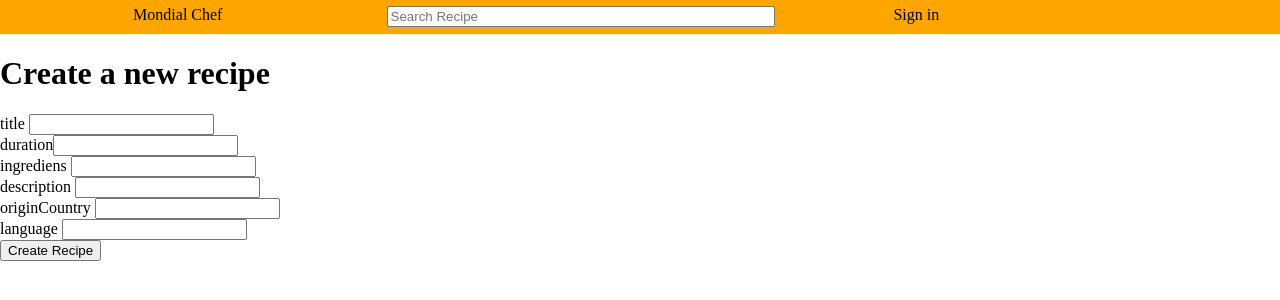
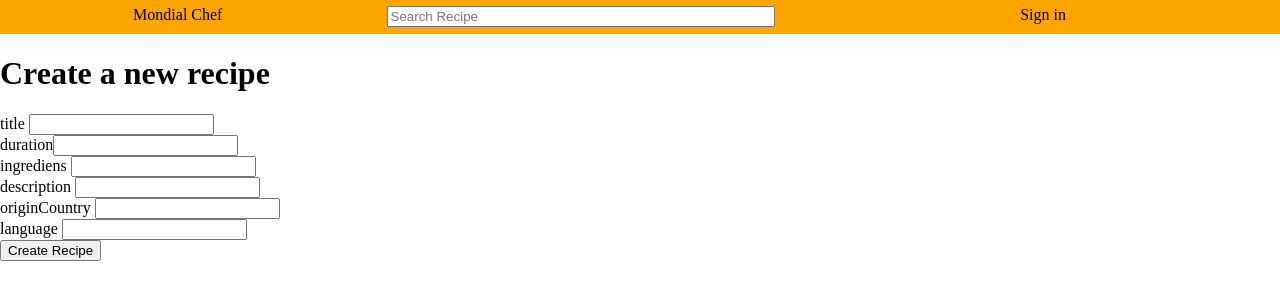
Before and after one commit to ArastoSahbaei/RecipeApplication, a React (Create React App) app in the folder client/: page /create in a window 1280 px wide. Shown: the top 300 px of the page. Built offline with nearby package versions, Linux system fonts and the light colour scheme.

Commit message:
css update

```diff
--- a/client/src/components/navigationbar/NavigationBar.css
+++ b/client/src/components/navigationbar/NavigationBar.css
@@ -14,6 +14,6 @@
 }
 
 .signIn {
-    grid-column: 8/10;
+    grid-column: 9/10;
     cursor: pointer;
 }
```
